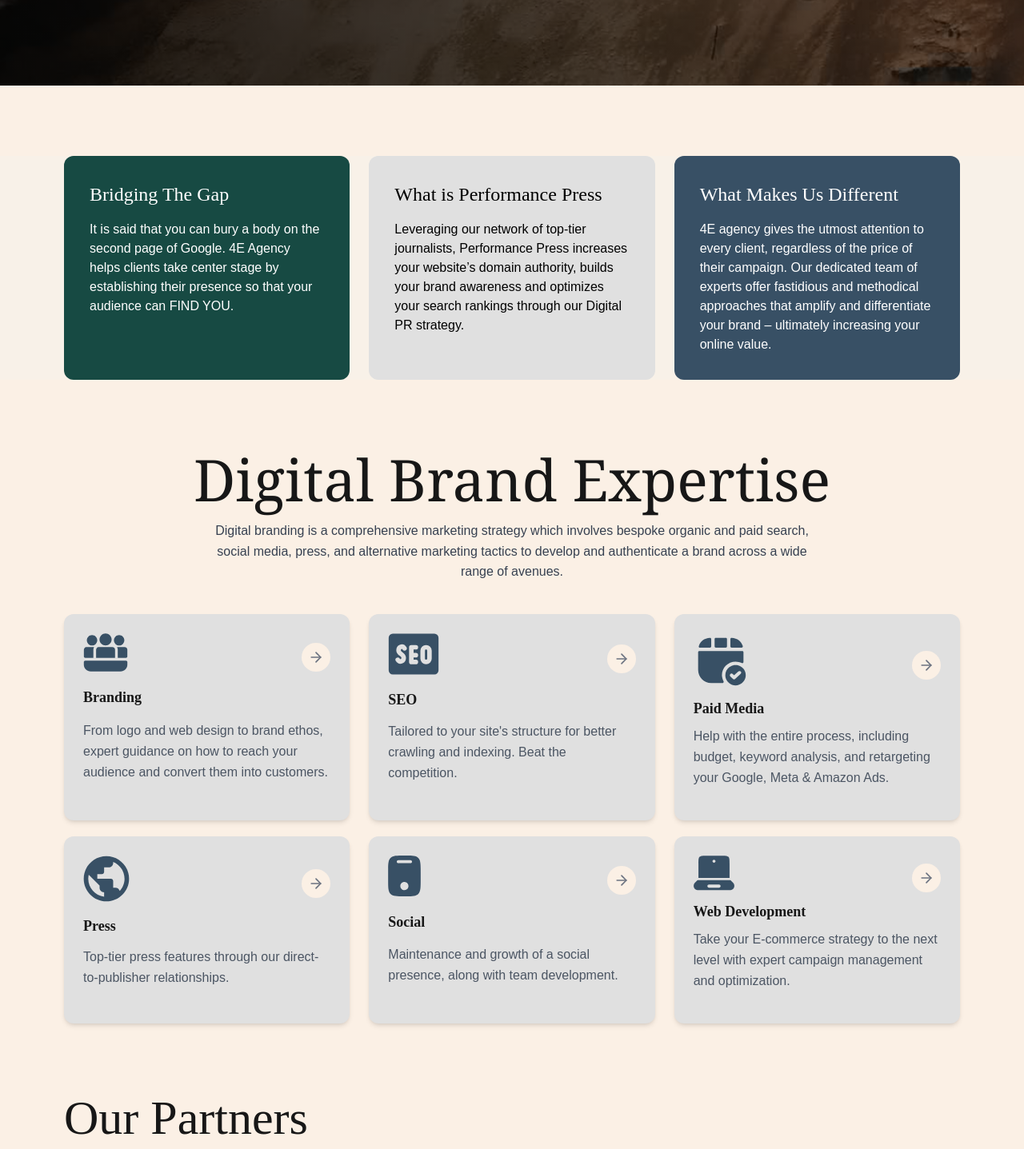
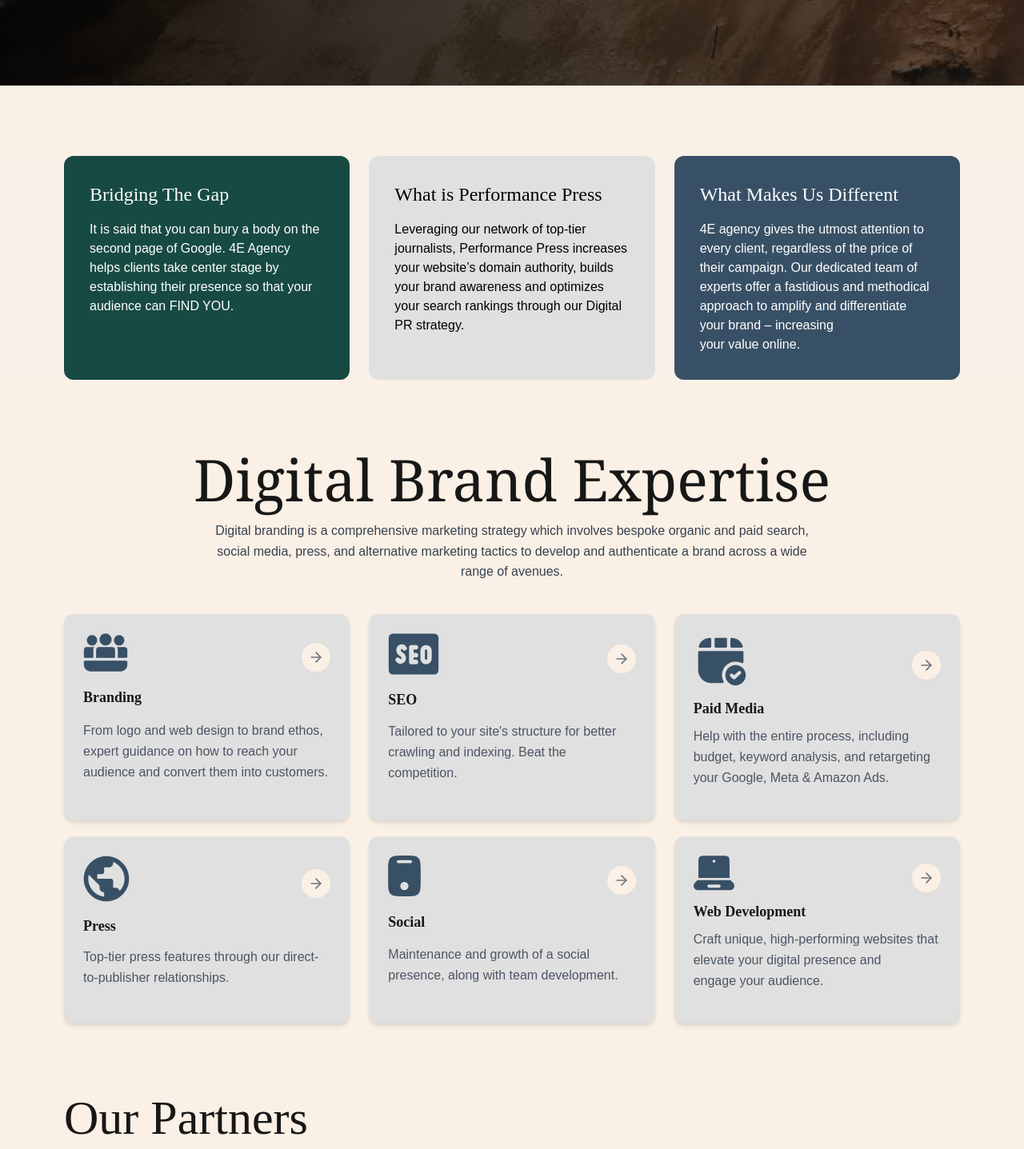
Before and after one commit to Runituplogan/4th-estate-agency, a Next.js app: page / in a window 1280 px wide. Shown: the part 693-2130 px from the top of the page at 80% size. Built offline with nearby package versions, Linux system fonts and the light colour scheme; no server answers; what tailwindcss-animated would draw is missing.

Commit message:
made some edits to the text

```diff
--- a/src/app/components/digital_expertise.tsx
+++ b/src/app/components/digital_expertise.tsx
@@ -103,7 +103,7 @@
             route="/services/website"
             icon={<WebDevelopment />}
             title="Web Development"
-            description="Take your E-commerce strategy to the next level with expert campaign management and optimization."
+            description="Craft unique, high-performing websites that elevate your digital presence and engage your audience."
           />
         </div>
       </Wrapper>
--- a/src/app/page.tsx
+++ b/src/app/page.tsx
@@ -93,7 +93,7 @@
         />
         <Card
           title="What Makes Us Different"
-          description="4E agency gives the utmost attention to every client, regardless of the price of their campaign. Our dedicated team of experts offer fastidious and methodical approaches that amplify and differentiate your brand – ultimately increasing your online value."
+          description="4E agency gives the utmost attention to every client, regardless of the price of their campaign. Our dedicated team of experts offer a fastidious and methodical approach to amplify and differentiate your brand – increasing your value online."
           bgColor="bg-[#385065]"
           textColor={"white"}
         />
```
